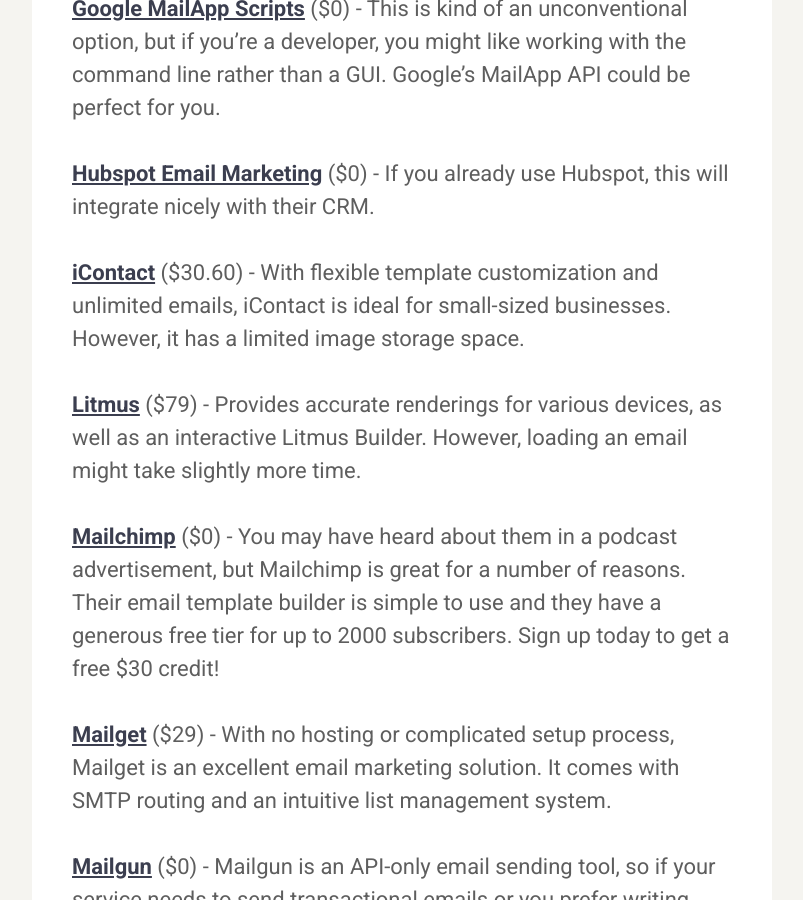
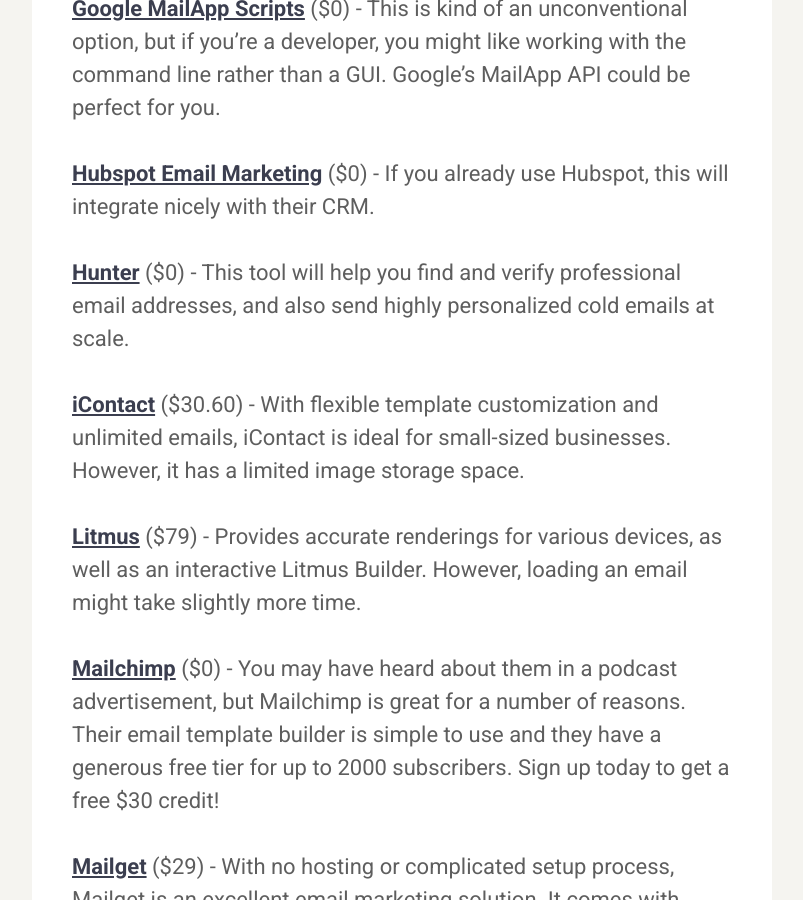
Before and after one commit to karllhughes/learn, a Jekyll site: the page built from _posts/2020-09-25-email-marketing.md, in a window 1280 px wide and 900 px high, scrolled down 4778 px. Shown: the whole window, without its empty margins (238-1041 px from the left). Built offline with Jekyll 4.4.1, drawn with Linux system fonts in a browser that asks for light colours; a script that is not in the unit is left out.

Commit message:
Update 2020-09-25-email-marketing.md

```diff
--- a/_posts/2020-09-25-email-marketing.md
+++ b/_posts/2020-09-25-email-marketing.md
@@ -72,6 +72,8 @@
 
 **[Hubspot Email Marketing](https://www.hubspot.com/products/marketing/email)** ($0) - If you already use Hubspot, this will integrate nicely with their CRM.
 
+**[Hunter](https://hunter.io/email-finder)** ($0) -  This tool will help you find and verify professional email addresses, and also send highly personalized cold emails at scale.
+
 **[iContact](https://www.icontact.com/)** ($30.60) - With flexible template customization and unlimited emails, iContact is ideal for small-sized businesses. However, it has a limited image storage space.
 
 **[Litmus](https://litmus.com/)** ($79) - Provides accurate renderings for various devices, as well as an interactive Litmus Builder. However, loading an email might take slightly more time.
```
